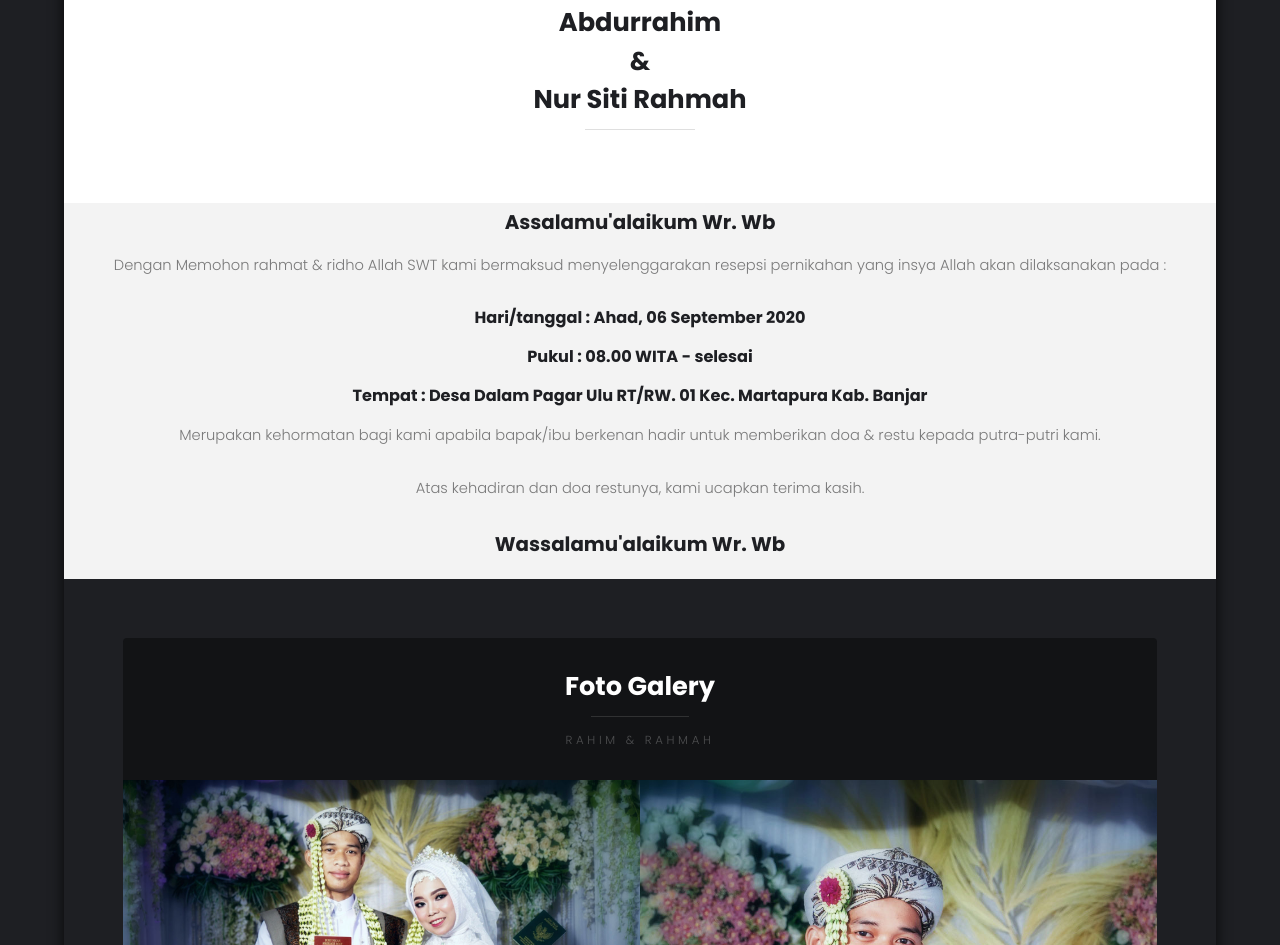
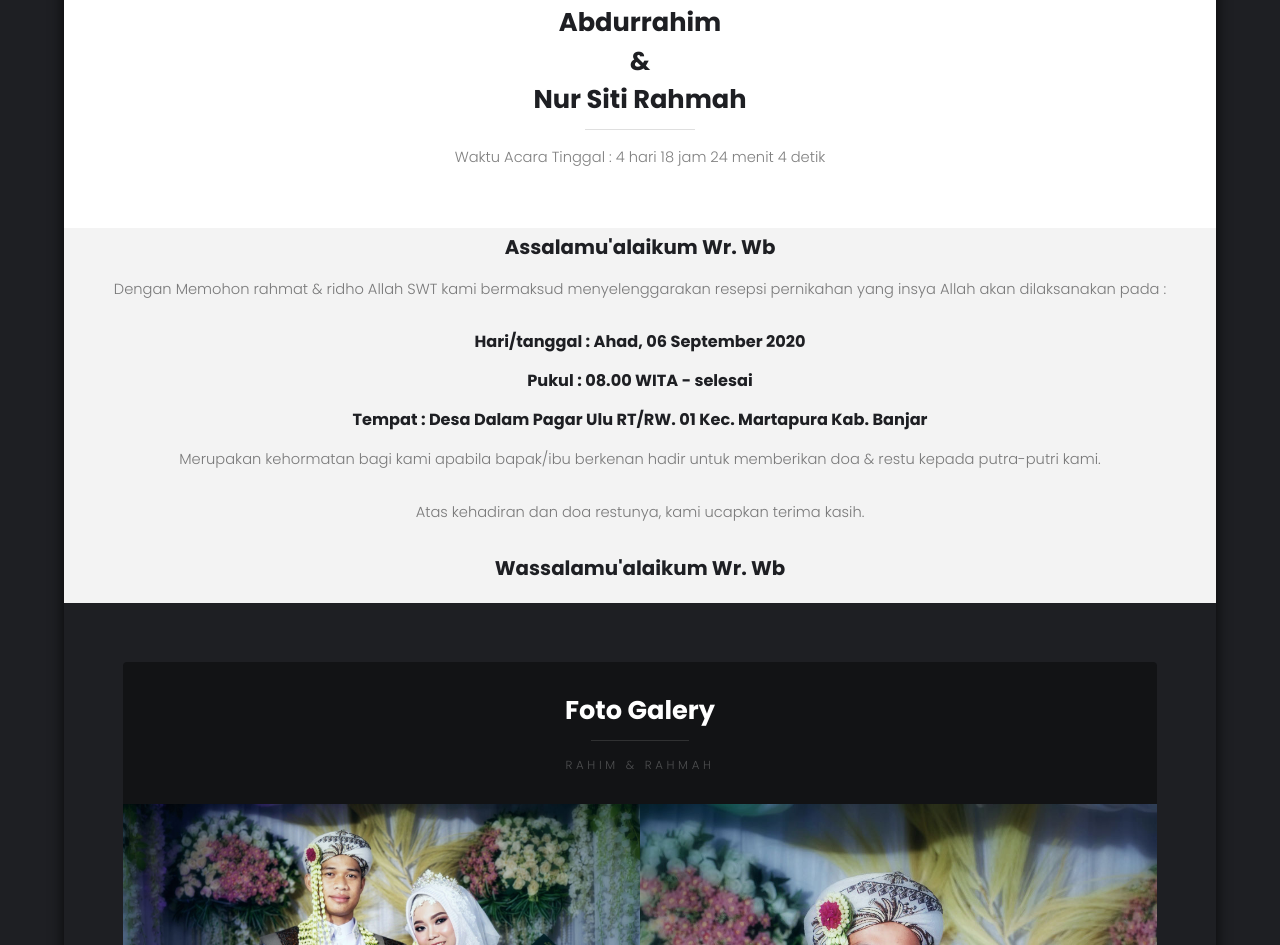
Before and after one commit to shunici/rahim, a plain HTML site: page index.html in a window 1280 px wide. Shown: the part 1864-2809 px from the top of the page. Drawn offline with Linux system fonts and the light colour scheme; files whose address does not match are found by name.

Commit message:
jam mundur

```diff
--- a/index.html
+++ b/index.html
@@ -18,6 +18,8 @@
 				<div class="logo"><a href="#">The Wedding <span style="color:darkgrey">Ahad 6 September 2020</span></a></div>
 			</header>
 
+
+
 		<!-- Main -->
 			<section id="main">
 				<div class="inner">
@@ -30,6 +32,7 @@
 						</div>
 						<header class="special">
 							<h2>Abdurrahim  <br>& <br>	Nur Siti Rahmah</h2>
+							<div>Waktu Acara Tinggal : <span id="toFriday"></span>
 						</header>
 						<div class="inner" style="text-align: center; padding:5px">
 							<h3>Assalamu'alaikum Wr. Wb</h3>
@@ -52,6 +55,7 @@
 							<h2>Foto Galery</h2>
 							<p>Rahim & Rahmah</p>
 						</header>
+
 						<div class="content">
 							<div class="gallery">
 								<div>
@@ -150,6 +154,41 @@
 			<script src="assets/js/skel.min.js"></script>
 			<script src="assets/js/util.js"></script>
 			<script src="assets/js/main.js"></script>
+			<script>
+
+			function update(){
+
+			// Get current date and time
+			var today = new Date();
+
+			// Get number of days to Friday
+			var dayNum = today.getDay();
+			var daysToFri = 7 - (dayNum < 7? dayNum : dayNum - 7);
+
+			// Get milliseconds to noon friday
+			var fridayNoon = new Date(+today);
+			fridayNoon.setDate(fridayNoon.getDate() + daysToFri);
+			fridayNoon.setHours(12,0,0,0);
+			// Round up ms remaining so seconds remaining matches clock
+			var ms = Math.ceil((fridayNoon - today)/1000)*1000;
+			var d =  ms / 8.64e7 | 0;
+			var h = (ms % 8.64e7) / 3.6e6 | 0;
+			var m = (ms % 3.6e6)  / 6e4 | 0;
+			var s = (ms % 6e4)    / 1e3 | 0;
+
+			// Return remaining
+			return d + ' hari ' + h + ' jam ' + m + ' menit ' + s + ' detik';
+			}
+
+			// Run update just after next full second
+			function runUpdate() {
+			var el = document.getElementById('toFriday');
+			el.innerHTML = update();
+			setTimeout(runUpdate, 1020 - (Date.now()%1000));
+			}
+
+			runUpdate();
+			</script>
 
 	</body>
 </html>
```
